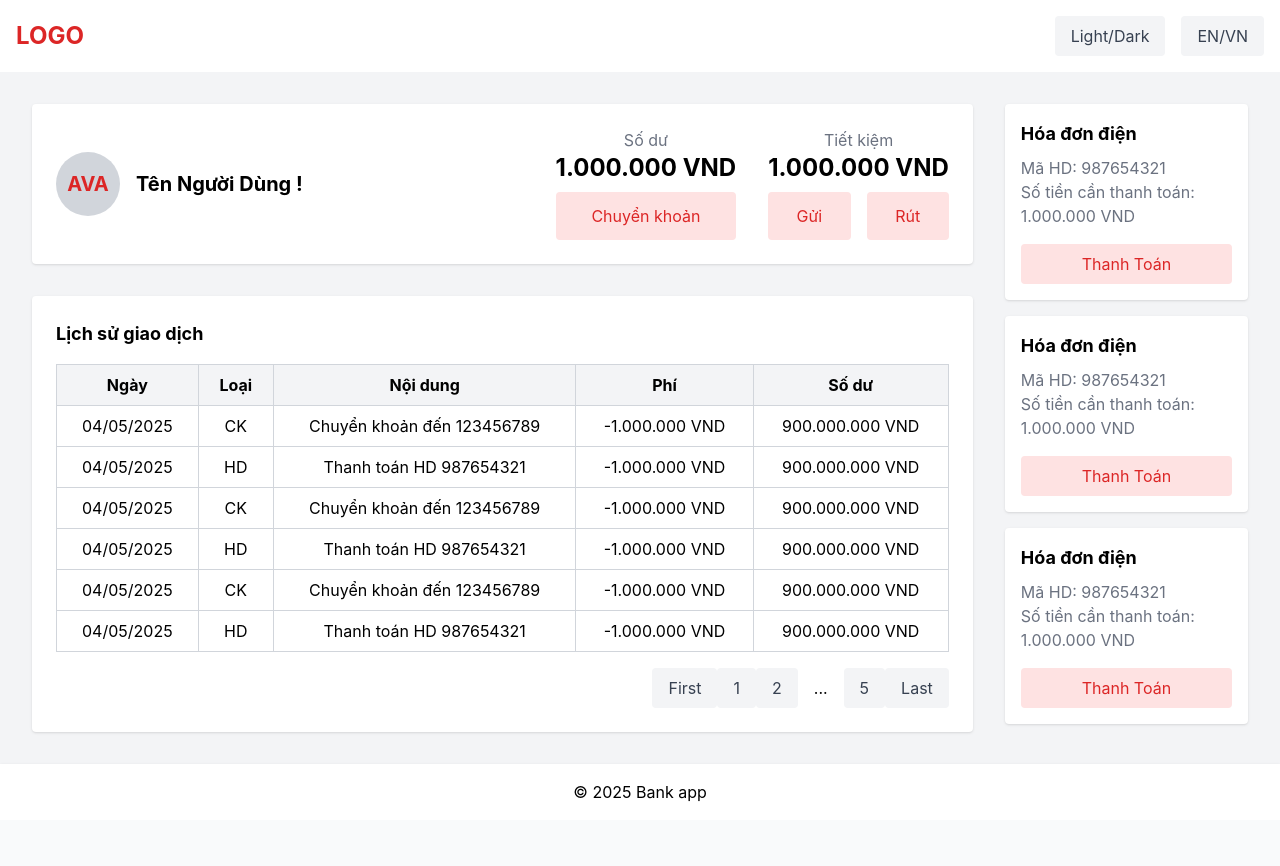
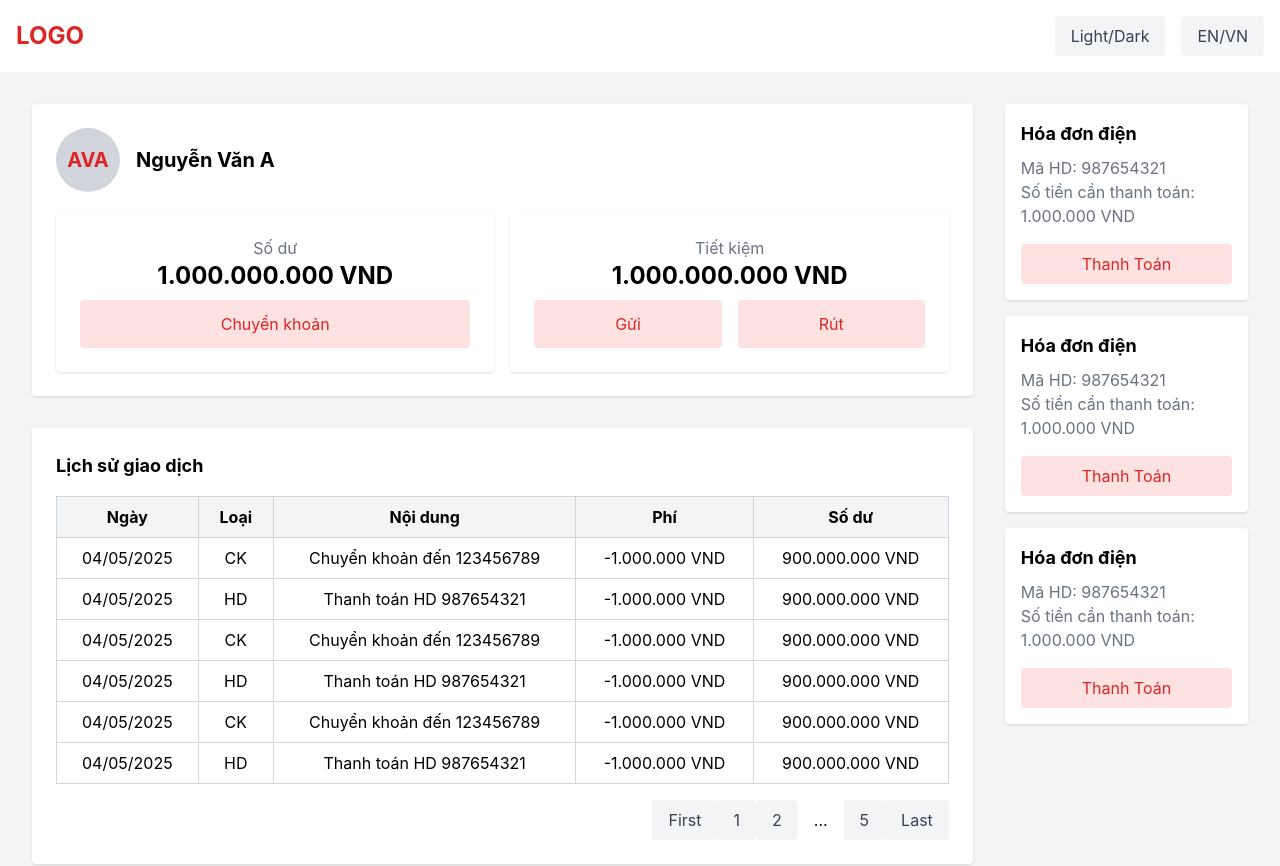
Before and after one commit to phanbachlong/Consumer_Transaction_Management_System, a React (Create React App) app in the folder project88/: page / in a window 1280 px wide. Shown: the top 866 px of the page. Before the commit the page ends 820 px from the top, so only its background shows below. Built offline with nearby package versions, Linux system fonts and the light colour scheme.

Commit message:
Sửa lại giao diện HomePage

```diff
--- a/project88/src/features/home/HomeContent.js
+++ b/project88/src/features/home/HomeContent.js
@@ -3,37 +3,42 @@ const HomeContent = () => (
     {/* Left Section */}
     <div className="flex-1 space-y-8">
       {/* User Info */}
-      <div className="flex items-center justify-between bg-white p-6 rounded shadow">
-        <div className="flex items-center space-x-4">
+      <div className="bg-white p-6 rounded shadow">
+        <div className="flex items-center space-x-4 ">
           <div className="w-16 h-16 bg-gray-300 rounded-full flex items-center justify-center text-xl font-bold text-red-600">
             AVA
           </div>
           <div>
-            <h2 className="text-xl font-bold">Tên Người Dùng !</h2>
+            <h2 className="text-xl font-bold">Nguyễn Văn A</h2>
           </div>
         </div>
-        <div className="flex space-x-8">
-          <div className="text-center">
-            <div className="text-gray-500">Số dư</div>
-            <div className="text-2xl font-bold">1.000.000 VND</div>
+        <div className="flex items-center justify-between">
+
+          <div className="flex w-full mt-5 justify-between space-x-4">
+            <div className="flex-1 text-center bg-white p-6 rounded shadow">
+              <div className="text-gray-500 ">Số dư</div>
+              <div className="text-2xl font-bold">1.000.000.000 VND</div>
               <button className="mt-2 w-full h-12 px-4 py-2 bg-red-100 text-red-600 rounded hover:bg-red-200">
                 Chuyển khoản
               </button>
             </div>
-          <div className="text-center">
-            <div className="text-gray-500">Tiết kiệm</div>
-            <div className="text-2xl font-bold">1.000.000 VND</div>
+            <div className="flex-1 text-center bg-white p-6 rounded shadow">
+              <div className="text-gray-500 ">Tiết kiệm</div>
+              <div className="text-2xl font-bold">1.000.000.000 VND</div>
               <div className="flex justify-between space-x-4 mt-2">
                 <button className="w-1/2 h-12 px-4 py-2 bg-red-100 text-red-600 rounded hover:bg-red-200 overflow-hidden whitespace-nowrap text-ellipsis">
                   Gửi
                 </button>
-              <button className="w-1/2 h-12 px-4 py-2 bg-red-100 text-red-600 rounded hover:bg-red-200 overflow-hidden whitespace-nowrap text-ellipsis">
+                <button className=" w-1/2 h-12 px-4 py-2 bg-red-100 text-red-600 rounded hover:bg-red-200 overflow-hidden whitespace-nowrap text-ellipsis">
                   Rút
                 </button>
               </div>
             </div>
           </div>
         </div>
+      </div>
+
+
 
       {/* Transaction History */}
       <div className="bg-white p-6 rounded shadow">
```
Lines whose indentation alone changed are shown as unchanged.
